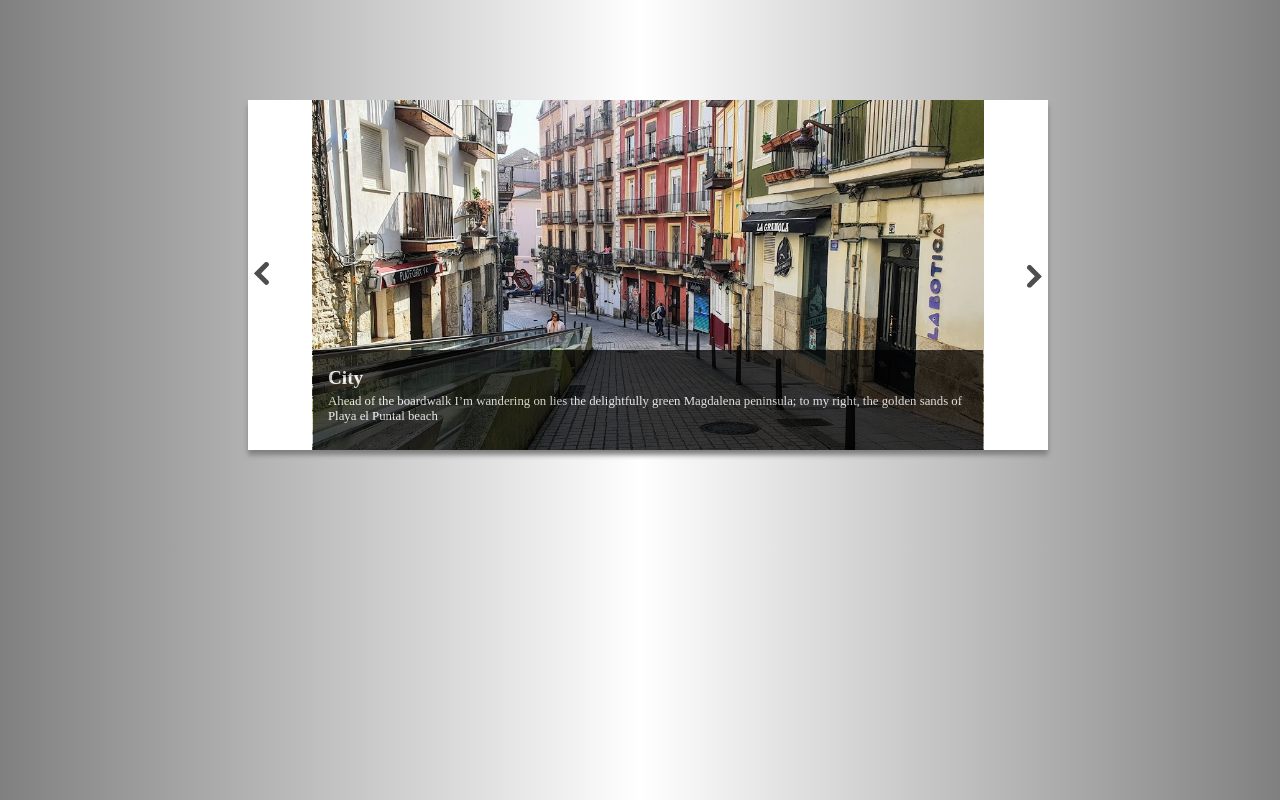
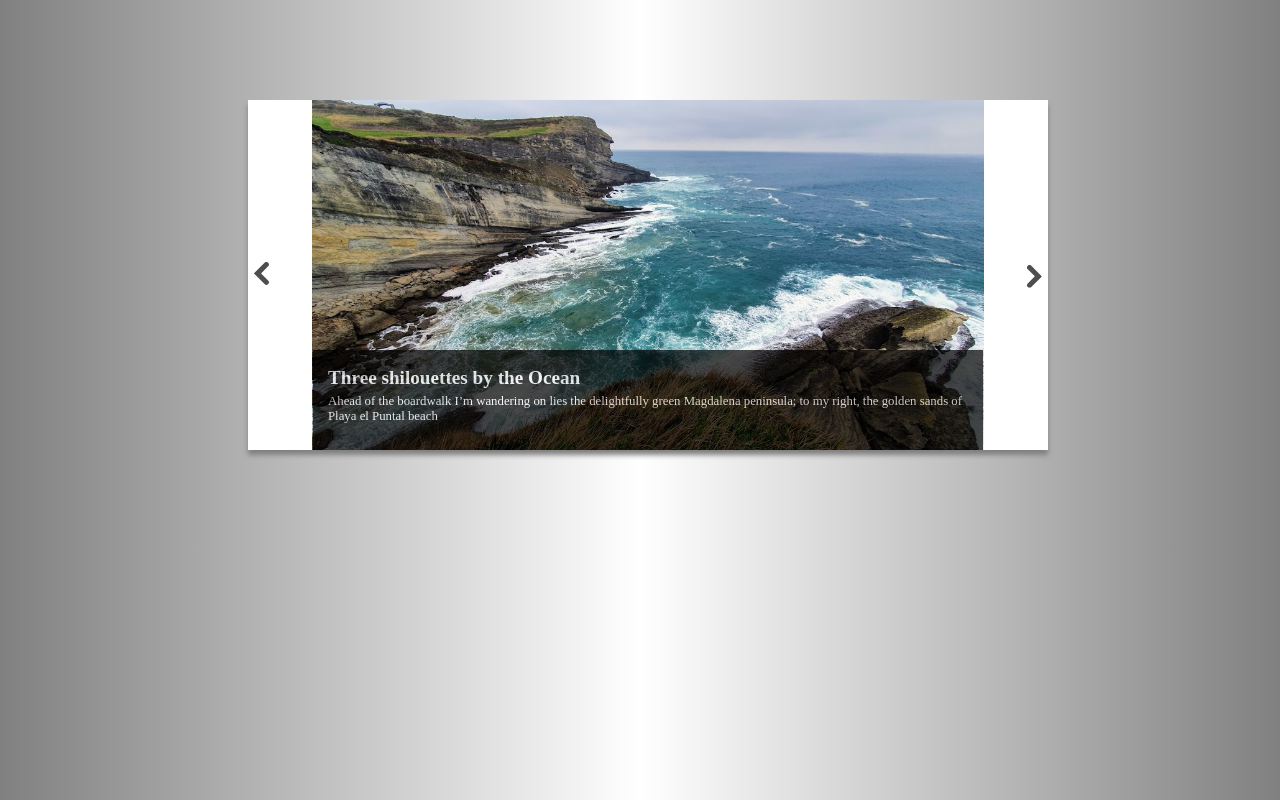
Before and after one commit to zsoka90/zsoka90.github.io, a plain HTML site: page index.html in a window 1280 px wide. Both pictures are taken after a click on the button 1034 px from the left and 275 px from the top of the page. Drawn offline with nearby package versions, Linux system fonts and the light colour scheme.

Commit message:
friss
friss

```diff
--- a/scripts.js
+++ b/scripts.js
@@ -36,10 +36,23 @@ let photo5 = {
 
 let eachPhotos = [photo1, photo2, photo3, photo4, photo5];
 
-let currentPhoto = 3;
+let currentPhoto = 0;
 
 $('#photo').attr('src', eachPhotos[currentPhoto].photo);
 
 $('#photo-title').text(eachPhotos[currentPhoto].title);
 
 $('#photo-description').text(eachPhotos[currentPhoto].description);
+
+let loadPhoto = (photoNumber) => {
+    $('#photo').attr('src', eachPhotos[photoNumber].photo);
+  }
+
+  loadPhoto(currentPhoto);
+
+  $('#forward').click(() => {
+    currentPhoto++;
+    currentPhoto = currentPhoto % eachPhotos.length;
+    loadPhoto(currentPhoto);
+
+  });
```
Also changed, not shown: index.html (+2 -1 lines).
